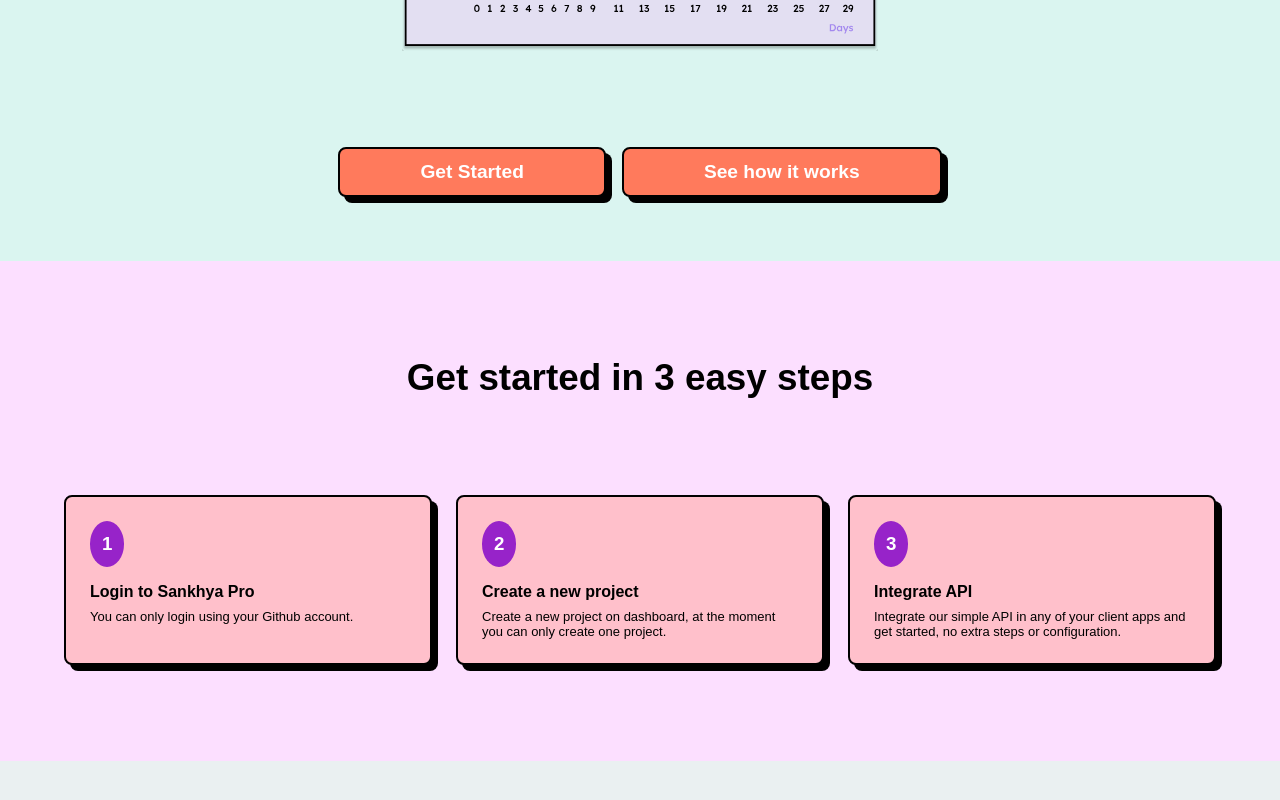
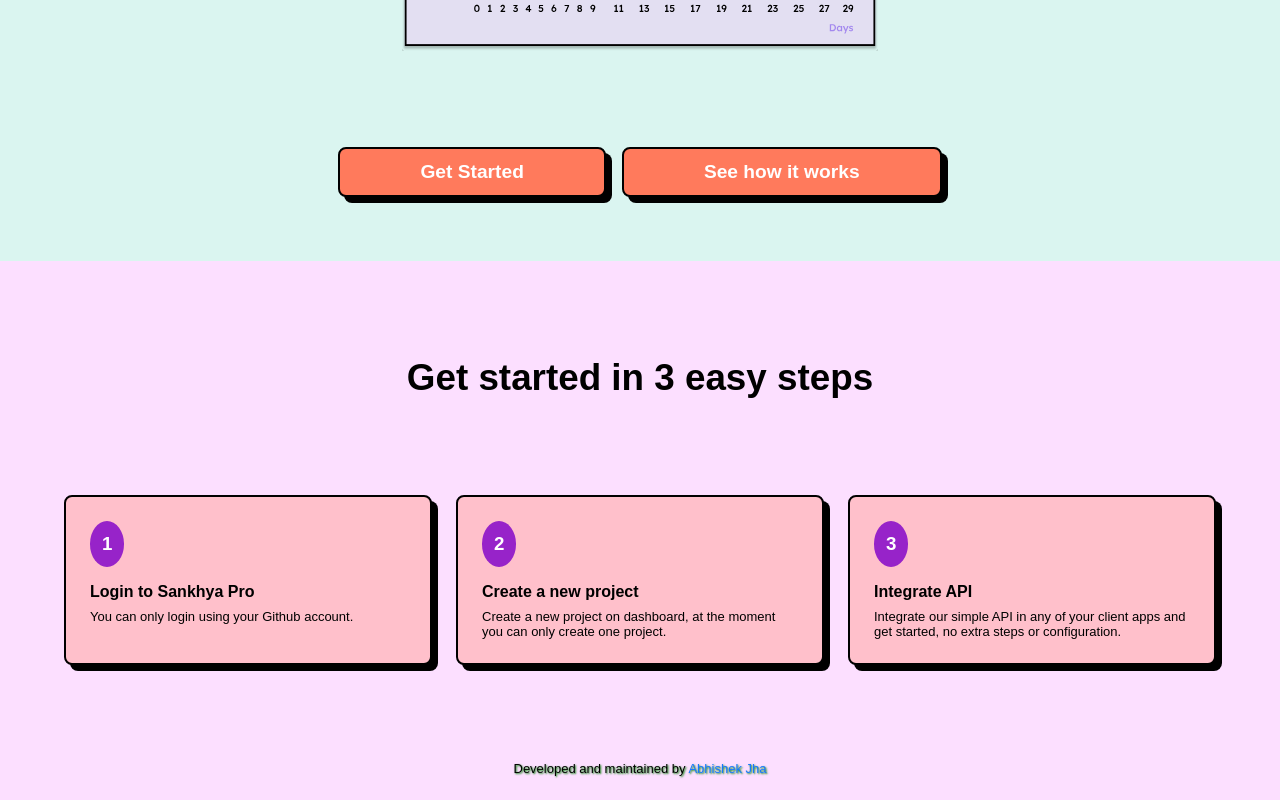
Before and after one commit to abhijhacodes/sankhya-frontend, a Next.js app: page / in a window 1280 px wide. Shown: the part 940-1740 px from the top of the page. Before the commit the page ends 1701 px from the top, so only its background shows below. Built offline with nearby package versions, Linux system fonts and the light colour scheme; no server answers; a web font is replaced by a local one.

Commit message:
Added footer on public routes

```diff
--- a/src/app/guide/page.tsx
+++ b/src/app/guide/page.tsx
@@ -6,6 +6,7 @@ import HeroHeader from "@/components/Navbar/Header";
 import styles from "./guide.module.css";
 import CopyToClipboard from "@/components/CopyToClipboard";
 import ScrollToTop from "@/components/ScrollToTop";
+import Footer from "@/components/Footer";
 
 const faqItems: CollapseProps["items"] = [
     {
@@ -271,6 +272,8 @@ export default function Guide() {
                     <Collapse accordion items={faqItems} defaultActiveKey={["1"]} />
                 </Flex>
             </Flex>
+
+            <Footer />
         </div>
     );
 }
--- /dev/null
+++ b/src/components/Footer/index.tsx
@@ -0,0 +1,21 @@
+"use client";
+
+import { Flex } from "antd";
+import Link from "next/link";
+
+const Footer = () => {
+    return (
+        <footer style={{ marginBottom: "1.5rem" }}>
+            <Flex justify="center">
+                <p style={{ textShadow: "1px 1px 2px green" }}>
+                    Developed and maintained by{" "}
+                    <Link href="https://abhijha.in" target="_blank">
+                        Abhishek Jha
+                    </Link>
+                </p>
+            </Flex>
+        </footer>
+    );
+};
+
+export default Footer;
--- a/src/components/StepsSection/index.tsx
+++ b/src/components/StepsSection/index.tsx
@@ -1,3 +1,4 @@
+import Footer from "../Footer";
 import StepsCard, { StepsCardProps } from "./StepsCard";
 import styles from "./steps.module.css";
 
@@ -34,6 +35,8 @@ export default function StepsSection() {
                     />
                 ))}
             </div>
+
+            <Footer />
         </div>
     );
 }
--- a/src/components/StepsSection/steps.module.css
+++ b/src/components/StepsSection/steps.module.css
@@ -2,7 +2,7 @@
     display: flex;
     flex-direction: column;
     align-items: center;
-    padding: 6rem 0;
+    padding-top: 6rem;
     background-color: var(--background-color-2);
 }
 
@@ -15,6 +15,7 @@
 
 .cards__container {
     padding: 0 4rem;
+    margin-bottom: 6rem;
     display: grid;
     grid-template-columns: repeat(3, 1fr);
     gap: 1.5rem;
```
